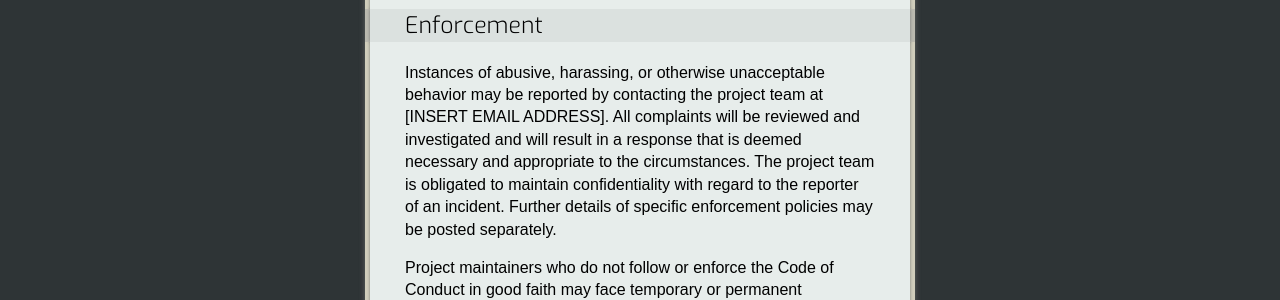
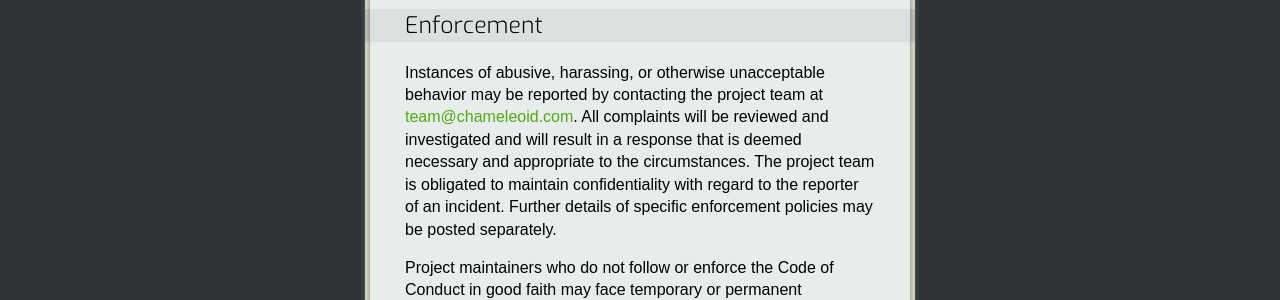
Before and after one commit to chameleoid/chameleoid.com, a Jekyll site: the page built from conduct.md, in a window 1280 px wide. Shown: the part 1455-1755 px from the top of the page. Built offline with Jekyll 4.4.1, drawn with Linux system fonts in a browser that asks for light colours; nearby versions of some CDN libraries; some web fonts are replaced; our own code applies the rules of GitHub Pages for plain Markdown files.

Commit message:
Fix contact info in code of conduct

```diff
--- a/conduct.md
+++ b/conduct.md
@@ -59,11 +59,11 @@ further defined and clarified by project maintainers.
 ### Enforcement
 
 Instances of abusive, harassing, or otherwise unacceptable behavior may be
-reported by contacting the project team at [INSERT EMAIL ADDRESS]. All
-complaints will be reviewed and investigated and will result in a response that
-is deemed necessary and appropriate to the circumstances. The project team is
-obligated to maintain confidentiality with regard to the reporter of an incident.
-Further details of specific enforcement policies may be posted separately.
+reported by contacting the project team at <team@chameleoid.com>. All complaints
+will be reviewed and investigated and will result in a response that is deemed
+necessary and appropriate to the circumstances. The project team is obligated to
+maintain confidentiality with regard to the reporter of an incident.  Further
+details of specific enforcement policies may be posted separately.
 
 Project maintainers who do not follow or enforce the Code of Conduct in good
 faith may face temporary or permanent repercussions as determined by other
```
